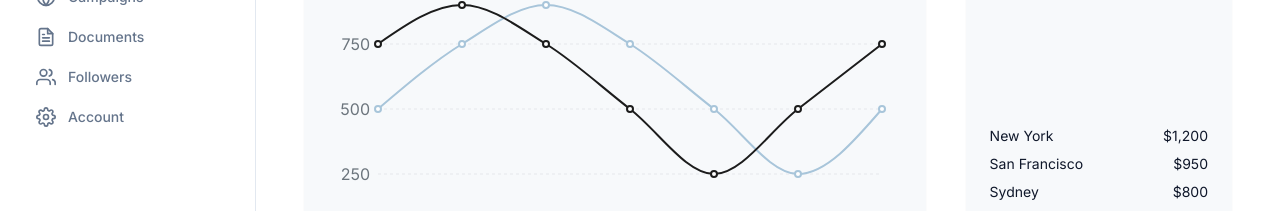
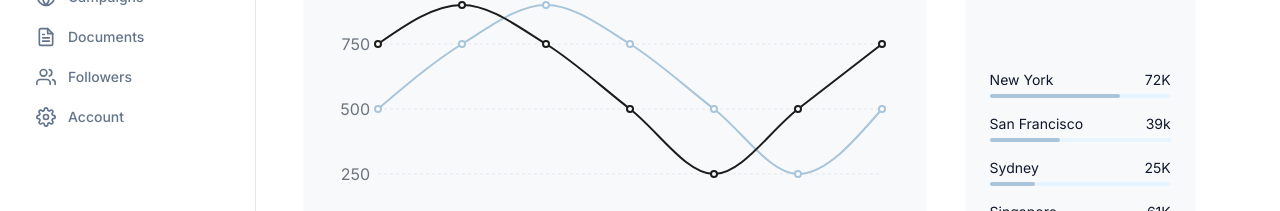
Before and after one commit to nagavikatk/saas-dashboard, a React (Vite) app: page /dashboards/default in a window 1280 px wide. Shown: the part 589-800 px from the top of the page. Built offline with nearby package versions, Linux system fonts and the light colour scheme.

Commit message:
Second row completed.

```diff
--- a/src/components/charts/WorldMapChart.jsx
+++ b/src/components/charts/WorldMapChart.jsx
@@ -2,10 +2,10 @@ import { VectorMap } from '@react-jvectormap/core';
 import { worldMill } from '@react-jvectormap/world';
 
 const markers = [
-  { latLng: [40.71, -74.00], name: 'New York', revenue: '$1,200' },
-  { latLng: [37.77, -122.41], name: 'San Francisco', revenue: '$950' },
-  { latLng: [-33.86, 151.20], name: 'Sydney', revenue: '$800' },
-  { latLng: [1.35, 103.81], name: 'Singapore', revenue: '$700' }
+  { latLng: [40.71, -74.00], name: 'New York', revenue: '72K' },
+  { latLng: [37.77, -122.41], name: 'San Francisco', revenue: '39k' },
+  { latLng: [-33.86, 151.20], name: 'Sydney', revenue: '25K' },
+  { latLng: [1.35, 103.81], name: 'Singapore', revenue: '61K' }
 ];
 
 const WorldMapChart = () => {
@@ -48,13 +48,27 @@ const WorldMapChart = () => {
         />
       </div>
       {/* City List */}
-      <div className="mt-4 space-y-2">
-        {markers.map((city, index) => (
-          <div key={index} className="flex justify-between text-sm text-light-text-primary dark:text-dark-text-primary">
-            <span>{city.name}</span>
-            <span>{city.revenue}</span>
-          </div>
-        ))}
+      <div className="mt-4 space-y-4">
+        {markers.map((city, index) => {
+          const revenueValue = parseInt(city.revenue.replace(/[Kk]/, '')) * 1000;
+          const targetRevenue = 100000;
+          const progressPercentage = (revenueValue / targetRevenue) * 100;
+
+          return (
+            <div key={index} className="text-sm">
+              <div className="flex justify-between w-full mb-1 text-light-text-primary dark:text-dark-text-primary">
+                <span>{city.name}</span>
+                <span>{city.revenue}</span>
+              </div>
+              <div className="w-full bg-secondary-cyan-light rounded-full h-1">
+                <div
+                  className="bg-secondary-cyan h-1 rounded-full"
+                  style={{ width: `${progressPercentage}%` }}
+                ></div>
+              </div>
+            </div>
+          );
+        })}
       </div>
     </div>
   );
--- a/src/pages/Dashboard.jsx
+++ b/src/pages/Dashboard.jsx
@@ -48,8 +48,8 @@ const Dashboard = () => {
             <RevenueChart />
           </Card>
         </div>
-        <div className="w-full lg:w-[30%]">
-          <Card className='bg-primary-light'>
+        <div className="w-full lg:w-[30%] flex">
+          <Card className='bg-primary-light fle-grow'>
             <WorldMapChart />
           </Card>
         </div>
--- a/tailwind.config.js
+++ b/tailwind.config.js
@@ -46,6 +46,8 @@ export default {
         'primary-blue':'#E3F5FF',
         'primary-light':'#F7F9FB',
         'primary-purple':'#E5ECF6',
+        'secondary-cyan':'#A8C5DA',
+        'secondary-cyan-light':'#e6f5ffff',
       },
       fontSize: {
         'xxs': '0.6875rem',
```
